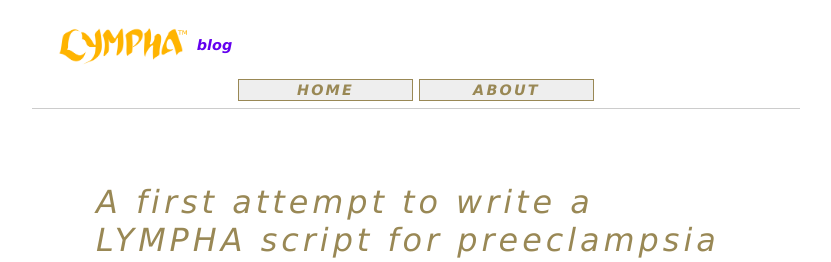
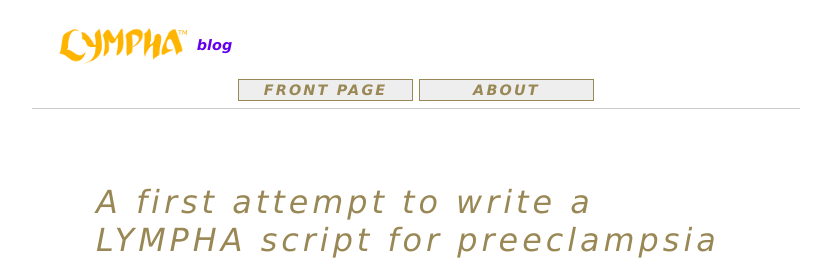
Before and after one commit to RickardHultgren/lymphablog, a Jekyll site: the page built from _posts/2019-06-21-preeclampsia.md, in a window 1280 px wide and 900 px high. Shown: the top 262 px of the window, without its empty margins (232-1063 px from the left). Built offline with Jekyll 4.4.1, drawn with Linux system fonts in a browser that asks for light colours; some web fonts are replaced; a script that is not in the unit is left out.

Commit message:
Update post.html

```diff
--- a/_layouts/post.html
+++ b/_layouts/post.html
@@ -11,8 +11,8 @@
 		<div style="font-size:1.5vw;margin:0vw ;width:60vw;float:left; margin-bottom:.5em;"><a href="index"><img id="logopic" style="height:2.5em;width:auto;margin:0.66em 0em 0em 1.33em; position: relative;float:left;" src="https://rickardhultgren.github.io/lymphablog/logo.png"><span style="float:left;display:block;padding:2em 1.5em 0em  0.5em;font-size:0.75em;letter-spacing:0em;color:#6400EF;font-weight:bold;">blog</span>
 		</a><br>
 	<div style="border-bottom:0.1em solid #cccccc;margin-top:-1em;text-align:center;z-index:3;width:60vw;position:absolute;top:5em;font-family:'Signika Negative', 'Lucida Sans Unicode', 'Lucida Grande', sans-serif, Helvetica, Arial;">
-		<a id="indextext" href="index"><div class="menu2" id="index" style="font-family:'Signika Negative', 'Lucida Sans Unicode', 'Lucida Grande', sans-serif, Helvetica, Arial;">HOME</div></a>
-		<a id="abouttext" href="about"><div class="menu2" id="about" style="font-family:'Signika Negative', 'Lucida Sans Unicode', 'Lucida Grande', sans-serif, Helvetica, Arial;">ABOUT</div></a>
+		<a id="indextext" href="https://rickardhultgren.github.io/lymphablog/"><div class="menu2" id="index" style="font-family:'Signika Negative', 'Lucida Sans Unicode', 'Lucida Grande', sans-serif, Helvetica, Arial;">FRONT PAGE</div></a>
+		<a id="abouttext" href="https://rickardhultgren.github.io/lymphablog/about.html"><div class="menu2" id="about" style="font-family:'Signika Negative', 'Lucida Sans Unicode', 'Lucida Grande', sans-serif, Helvetica, Arial;">ABOUT</div></a>
 	</div>
 <br><br></div></div></div>
 <div id="menusmall" style="text-align:center;">
```
